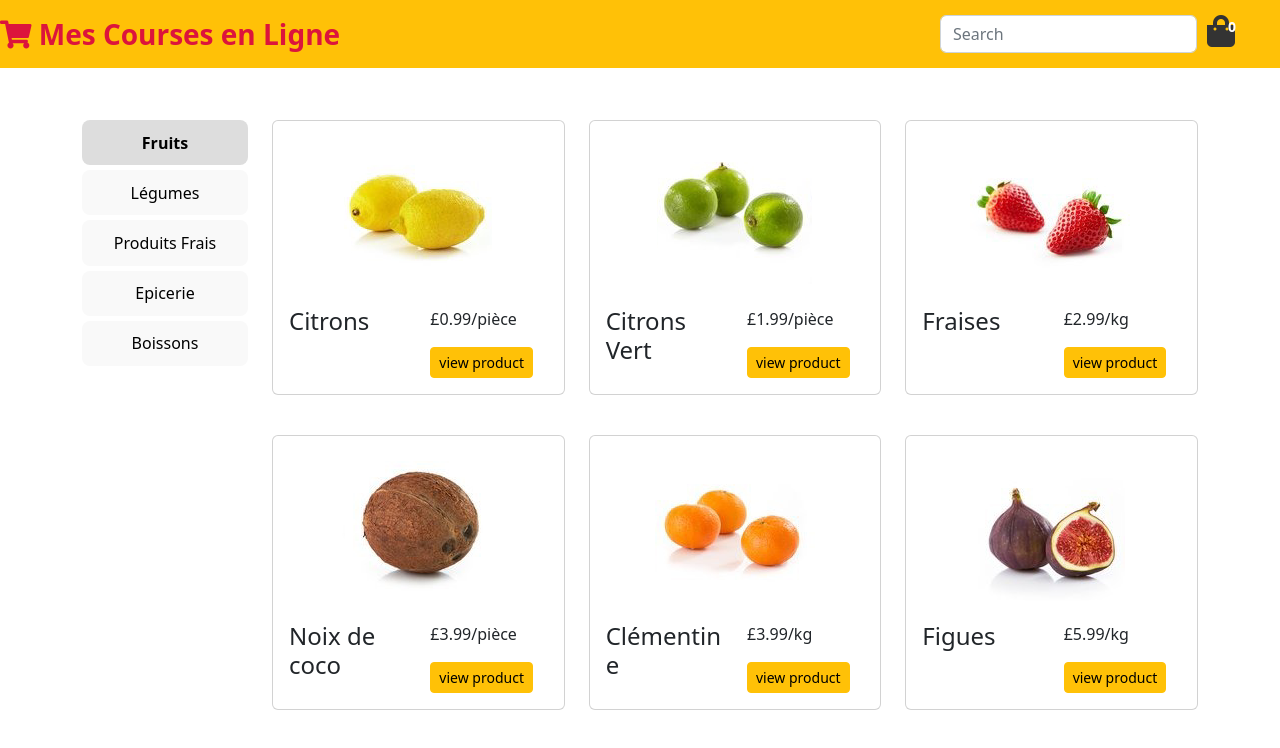
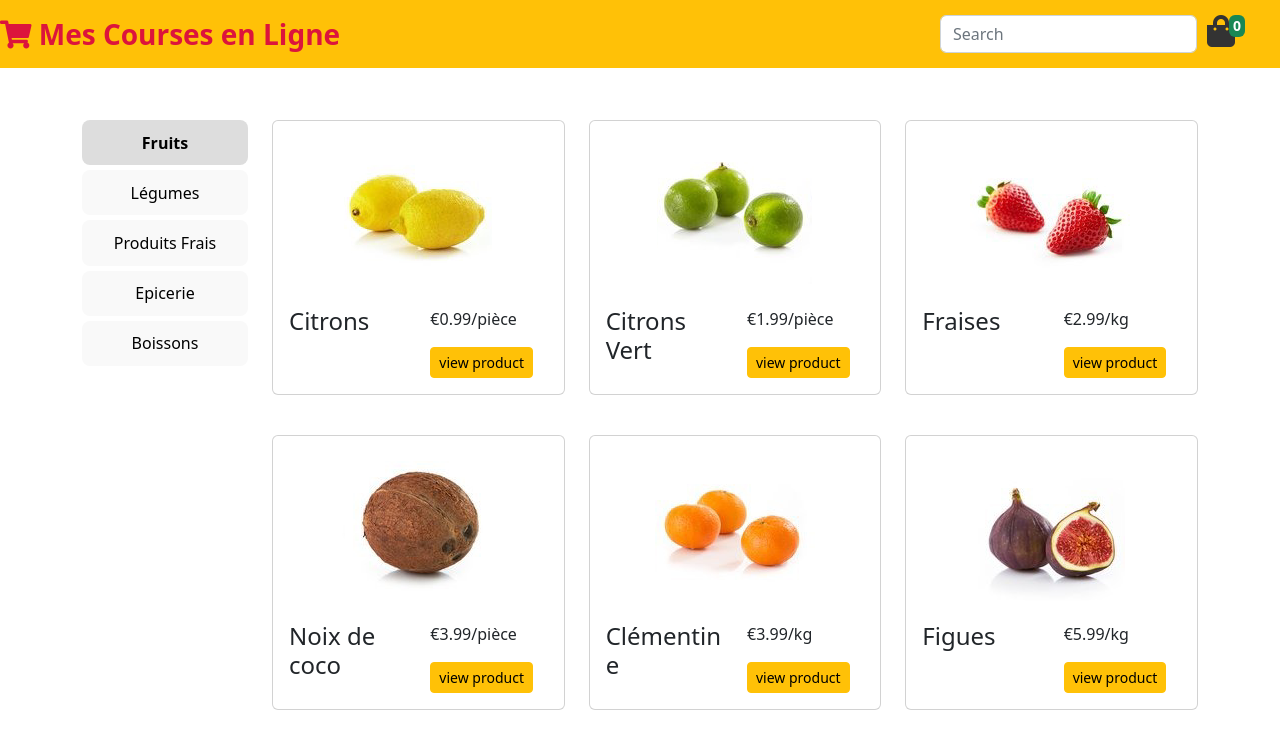
Before and after one commit to NdekoCode/redux-shop, a React (Vite) app: page / in a window 1280 px wide. Shown: the top 748 px of the page. Built offline with nearby package versions, Linux system fonts and the light colour scheme; the HTML template or start-up script is replaced by a standard one.

Commit message:
styles: cart icon badge

```diff
--- a/src/components/container/Card.jsx
+++ b/src/components/container/Card.jsx
@@ -16,7 +16,7 @@ const Card = ({ item }) => {
               <h4>{item.name}</h4>
             </div>
             <div className="col-sm-6">
-              <p>{`£${item.price}/${item.unit}`}</p>
+              <p>{`€${item.price}/${item.unit}`}</p>
               <button
                 className="btn btn-warning btn-sm"
                 type="button"
--- a/src/components/container/Modal.jsx
+++ b/src/components/container/Modal.jsx
@@ -48,7 +48,7 @@ const Modal = ({ item }) => {
                     <button type="button" className="btn btn-secondary">
                       -
                     </button>
-                    <span className="btn btn-light qty" />
+                    <span className="btn btn-light qty">1</span>
                     <button type="button" className="btn btn-secondary">
                       +
                     </button>
--- a/src/components/header/Navbar.jsx
+++ b/src/components/header/Navbar.jsx
@@ -51,7 +51,7 @@ export const Navbar = ({ search, setSearch }) => {
             <Link to="/cart">
               <i className="fas fa-shopping-bag fa-2x grey"></i>
             </Link>
-            <span className="badge badge-pill badge-success">0</span>
+            <span className="badge top-0 p-1 bg-success">0</span>
           </div>
         </div>
       </div>
```
Also changed, not shown: public/assets/3/the.png (renamed from public/assets/3/thé.png), src/libs/data/data.js.
